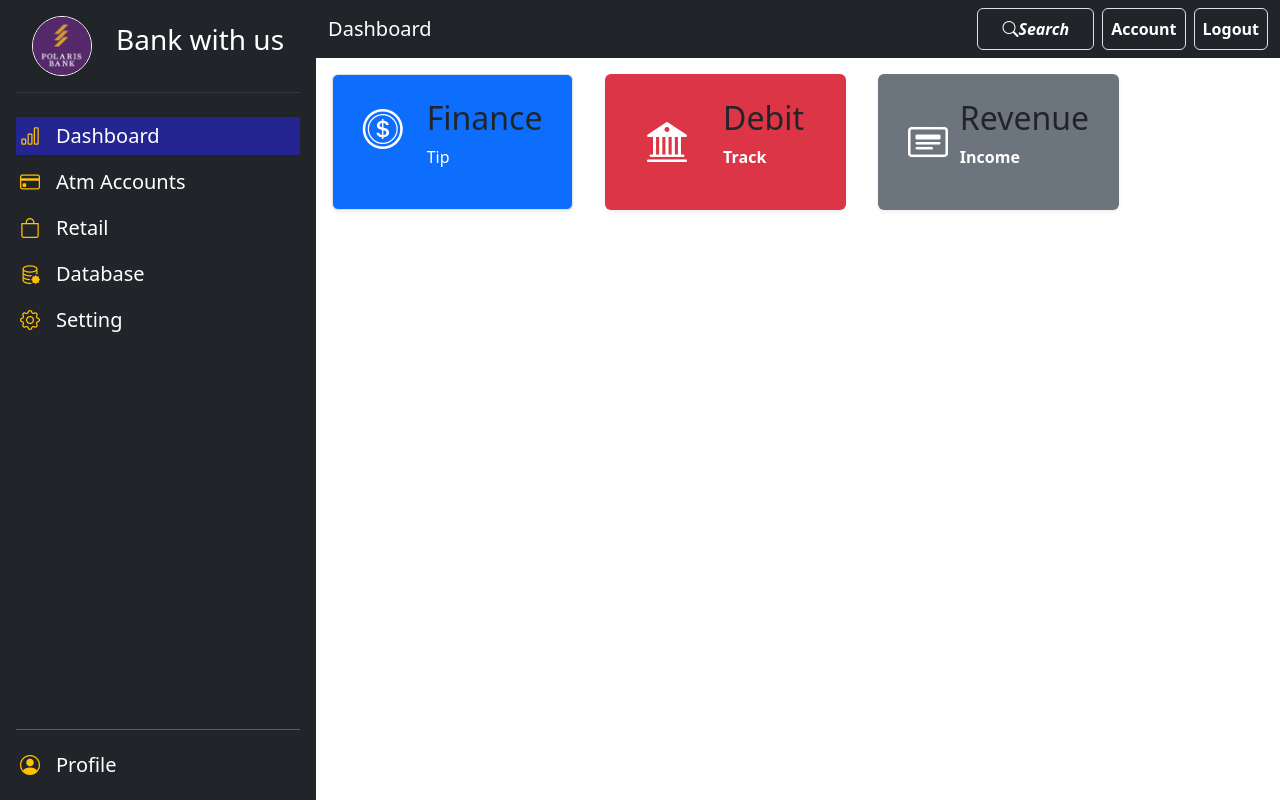
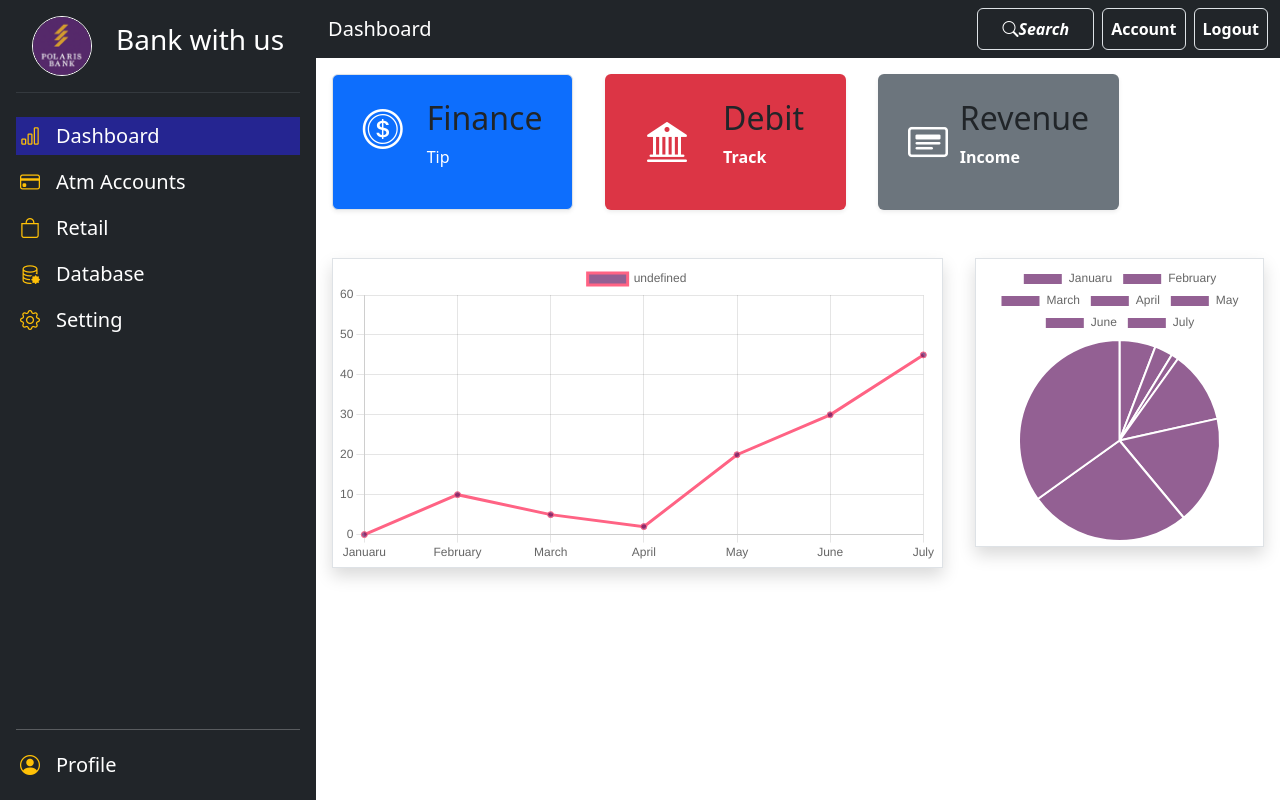
Before and after one commit to Rankshow/admin-dasboard, a React (Vite) app: page / in a window 1280 px wide. Built offline with nearby package versions, Linux system fonts and the light colour scheme.

Commit message:
added line and piechart to the home

```diff
--- a/package.json
+++ b/package.json
@@ -13,7 +13,9 @@
     "axios": "^1.4.0",
     "bootstrap": "^5.3.1",
     "bootstrap-icons": "^1.10.5",
+    "chart.js": "^4.3.3",
     "react": "^18.2.0",
+    "react-chartjs-2": "^5.2.0",
     "react-dom": "^18.2.0",
     "react-router-dom": "^6.14.2",
     "react-toastify": "^9.1.3"
--- a/src/component/Home.jsx
+++ b/src/component/Home.jsx
@@ -1,5 +1,8 @@
 import React from 'react';
 import "./Home.css"
+import Piechart from './Piechart';
+import Line from './LineChart';
+import LineChart from './LineChart';
 
 function Home() {
   return (
@@ -32,6 +35,14 @@ function Home() {
             </div>
           </div>
       </div>
+      <div className="row">
+        <div className="col-12 col-md-8 p-3">
+           <LineChart />
+        </div>
+        <div className="col-12 col-md-4 p-3">
+           <Piechart />
+        </div>
+      </div>
     </div>
   )
 }
--- /dev/null
+++ b/src/component/LineChart.jsx
@@ -0,0 +1,29 @@
+import React from 'react';
+import { Chart } from 'chart.js/auto';
+import { Line } from 'react-chartjs-2';
+import "./Piechart.css"
+
+const labels = ["Januaru", "February", "March", "April", "May", "June", "July"];
+
+const data = {
+  labels: labels,
+  datasets: [
+    {
+      labels: "Transaction Analysis",
+      backgroundColor: "rgba(87, 9, 87, 0.644)",
+      borderColor: "rgb(255, 99, 132)",
+      data: [0, 10, 5, 2, 20, 30, 45, 60]
+    },
+  ],
+};
+
+
+const LineChart = () => {
+  return (
+    <div className='pie border shadow p-1 mt-3'>
+    <Line data={data}></Line>
+  </div>
+  )
+}
+
+export default LineChart;
--- /dev/null
+++ b/src/component/Piechart.jsx
@@ -0,0 +1,27 @@
+import React from 'react';
+import { Chart } from 'chart.js/auto';
+import { Pie } from 'react-chartjs-2';
+// import "./Piechart.css"
+
+const labels = ["Januaru", "February", "March", "April", "May", "June", "July"];
+
+const data = {
+  labels: labels,
+  datasets: [
+    {
+      labels: "Transaction Analysis",
+      backgroundColor: "rgba(87, 9, 87, 0.644)",
+      data: [0, 10, 5, 2, 20, 30, 45, 60]
+    },
+  ],
+};
+
+const Piechart = () => {
+  return (
+    <div className='pie border shadow p-1 mt-3'>
+      <Pie data={data}></Pie>
+    </div>
+  )
+}
+
+export default Piechart;
```
Also changed, not shown: src/component/PieChart.css (added), 1 other file (tests, documents, lock files or other folders).
